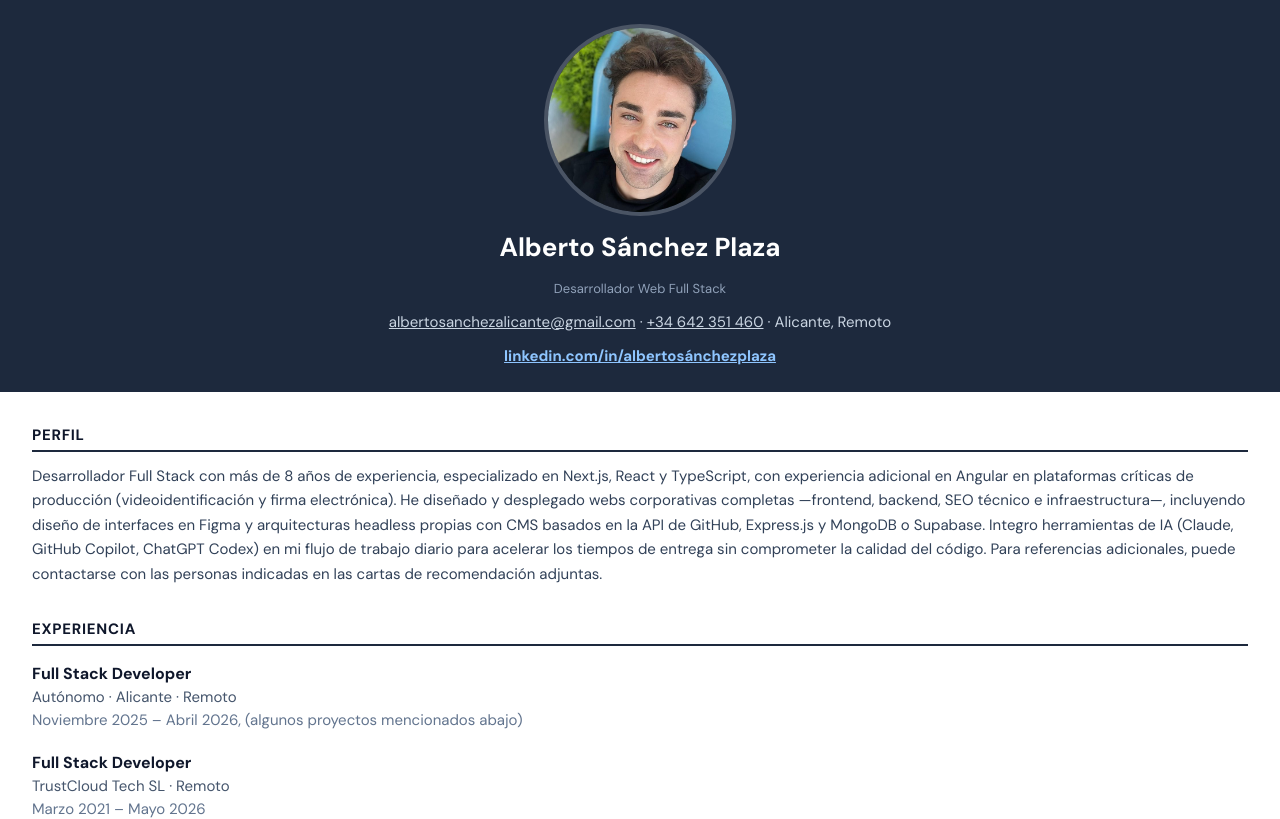
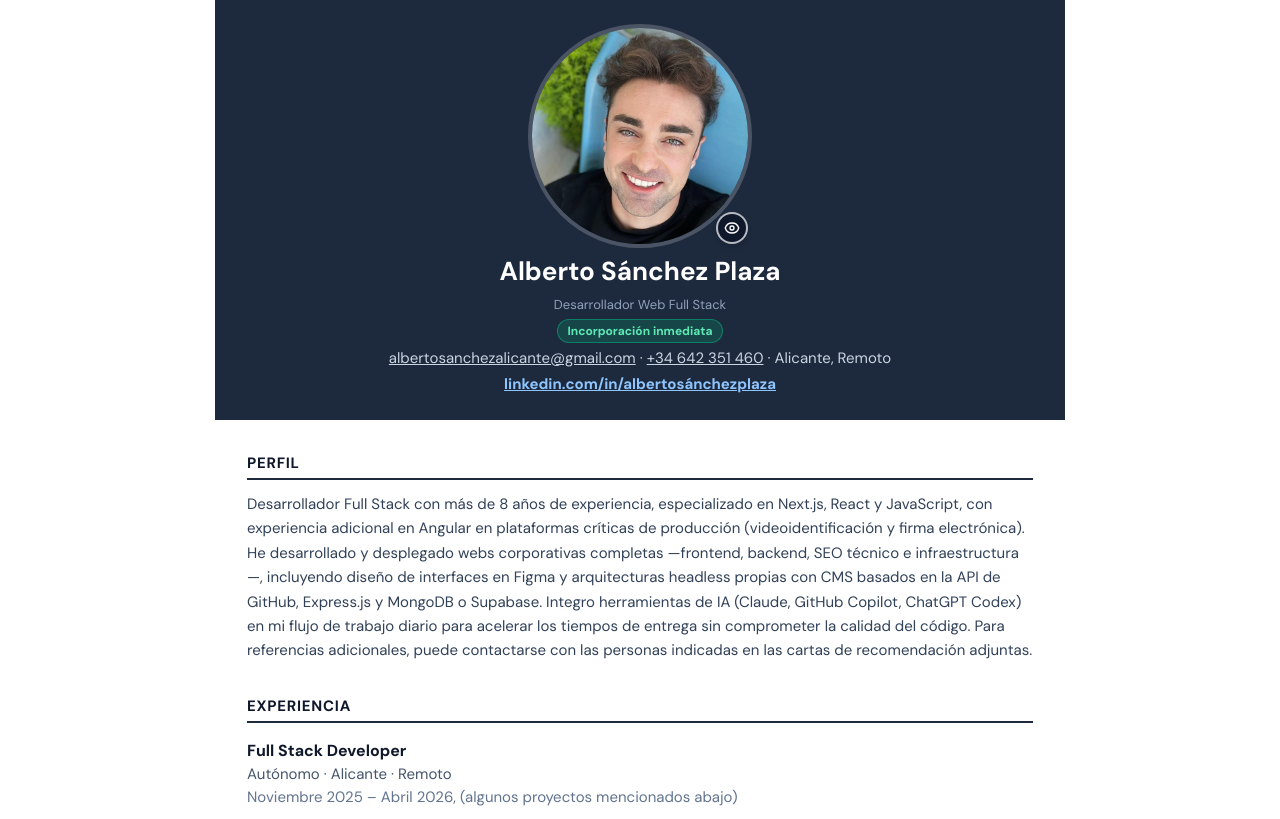
Before and after one commit to AlbertoSP-WEB/cv-developer, a Next.js app: page / in a window 1280 px wide. Shown: the top 819 px of the page. Built offline with nearby package versions, Linux system fonts and the light colour scheme.

Commit message:
añadida incorporacion inmediata

```diff
--- a/app/components/CvMain.js
+++ b/app/components/CvMain.js
@@ -1,16 +1,16 @@
 export default function CvMain() {
   return (
-    <main className="flex-1 p-6 md:p-8 print:p-4 bg-white">
-      <section className="mb-8 print:mb-3">
+    <main className="flex-1 p-6 md:p-8 print:p-2 bg-white">
+      <section className="mb-8 print:mb-2">
         <h2 className="text-slate-900 text-[15px] print:text-[13px] font-extrabold uppercase tracking-wider border-b-2 border-slate-800 pb-1 mb-3 print:mb-1">
           Perfil
         </h2>
         <p className="text-slate-700 text-[15px] print:text-[12px] leading-relaxed print:leading-tight">
-          Desarrollador Full Stack con más de 8 años de experiencia, especializado en Next.js, React y TypeScript, con experiencia adicional en Angular en plataformas críticas de producción (videoidentificación y firma electrónica). He diseñado y desplegado webs corporativas completas —frontend, backend, SEO técnico e infraestructura—, incluyendo diseño de interfaces en Figma y arquitecturas headless propias con CMS basados en la API de GitHub, Express.js y MongoDB o Supabase. Integro herramientas de IA (Claude, GitHub Copilot, ChatGPT Codex) en mi flujo de trabajo diario para acelerar los tiempos de entrega sin comprometer la calidad del código. Para referencias adicionales, puede contactarse con las personas indicadas en las cartas de recomendación adjuntas.
+          Desarrollador Full Stack con más de 8 años de experiencia, especializado en Next.js, React y JavaScript, con experiencia adicional en Angular en plataformas críticas de producción (videoidentificación y firma electrónica). He desarrollado y desplegado webs corporativas completas —frontend, backend, SEO técnico e infraestructura—, incluyendo diseño de interfaces en Figma y arquitecturas headless propias con CMS basados en la API de GitHub, Express.js y MongoDB o Supabase. Integro herramientas de IA (Claude, GitHub Copilot, ChatGPT Codex) en mi flujo de trabajo diario para acelerar los tiempos de entrega sin comprometer la calidad del código. Para referencias adicionales, puede contactarse con las personas indicadas en las cartas de recomendación adjuntas.
         </p>
       </section>
 
-      <section className="mb-8 print:mb-3">
+      <section className="mb-4 print:mb-1">
         <h2 className="text-slate-900 text-[15px] print:text-[13px] font-extrabold uppercase tracking-wider border-b-2 border-slate-800 pb-1 mb-4 print:mb-1">
           Experiencia
         </h2>
@@ -41,8 +41,8 @@ export default function CvMain() {
               className="text-blue-700 font-semibold underline"
             >
               idvia.com
-            </a>{" "}
-            y desarrollé Qryption de forma independiente (Next.js, Express.js, MongoDB, APIs REST). También he trabajado en el frontend con Angular en el proyecto principal de la empresa,{" "}
+            </a>
+            . También he trabajado en el frontend con Angular en el proyecto principal de la empresa,{" "}
             <a
               href="https://trustcloud.tech"
               target="_blank"
@@ -54,13 +54,13 @@ export default function CvMain() {
             , una plataforma de videoidentificación y firma electrónica y plataforma de gestión integral.
           </p>
         </div>
-        <div className="mb-5 print:mb-2">
+        <div className="mb-5 print:mb-1">
           <h3 className="text-slate-900 font-bold text-[16px] print:text-[13px]">Otras empresas</h3>
           <p className="text-slate-500 text-[15px] print:text-[12px]">2018 – 2019</p>
         </div>
       </section>
 
-      <section className="mb-8 print:mb-3">
+      <section className="mb-8 print:mb-2">
         <h2 className="text-slate-900 text-[15px] print:text-[13px] font-extrabold uppercase tracking-wider border-b-2 border-slate-800 pb-1 mb-4 print:mb-1">
           Proyectos
         </h2>
@@ -101,7 +101,8 @@ export default function CvMain() {
             </a>
           </h3>
           <p className="text-slate-600 text-[15px] print:text-[12px] leading-relaxed print:leading-tight">
-            Academia de inglés con blog (CMS propio), panel admin y SEO avanzado. Stack: Next.js, React, Tailwind, GitHub API, Mailjet.{" "}
+            Academia de inglés con blog (CMS propio), panel admin y SEO avanzado. Stack: Next.js, React, Tailwind, GitHub API, Mailjet.
+            <br />
             <a
               href="/Carta-de-recomendacion-schoola.pdf"
               target="_blank"
@@ -125,7 +126,8 @@ export default function CvMain() {
             </a>
           </h3>
           <p className="text-slate-600 text-[15px] print:text-[12px] leading-relaxed print:leading-tight">
-            Web de un gimnasio en producción, con calendario de clases dinámico y cookies RGPD. Stack: React, Gatsby, Sass/Bootstrap.{" "}
+            Web de un gimnasio en producción, con calendario de clases dinámico y cookies RGPD. Stack: React, Gatsby, Sass/Bootstrap.
+            <br />
             <a
               href="/Carta-de-recomendacion-carolinasgym.pdf"
               target="_blank"
@@ -170,7 +172,7 @@ export default function CvMain() {
         </div>
       </section>
 
-      <section className="mb-4 print:mb-2">
+      <section className="mb-4 print:mb-1">
         <h2 className="text-slate-900 text-[15px] print:text-[13px] font-extrabold uppercase tracking-wider border-b-2 border-slate-800 pb-1 mb-4 print:mb-1">
           Educación
         </h2>
@@ -183,7 +185,7 @@ export default function CvMain() {
         </div>
       </section>
 
-      <section className="mb-4 print:mb-2">
+      <section className="mb-4 print:mb-1">
         <h2 className="text-slate-900 text-[15px] print:text-[13px] font-extrabold uppercase tracking-wider border-b-2 border-slate-800 pb-1 mb-4 print:mb-1">
           Habilidades
         </h2>
--- a/app/components/CvSidebar.js
+++ b/app/components/CvSidebar.js
@@ -6,22 +6,47 @@ export default function CvSidebar() {
   const [isPhotoOpen, setIsPhotoOpen] = useState(false);
 
   return (
-    <header className="w-full p-6 print:p-4 flex flex-col items-center gap-3 print:gap-2 bg-slate-800 text-center">
+    <header className="w-full p-6 print:p-1 flex flex-col items-center gap-1 print:gap-0.5 bg-slate-800 text-center">
       <div
-        className="relative w-48 h-48 print:w-20 print:h-20 cursor-pointer group"
+        className="relative w-56 h-56 print:w-28 print:h-28 cursor-pointer group"
         onClick={() => setIsPhotoOpen(true)}
       >
         <img
-          className="w-48 h-48 print:w-20 print:h-20 rounded-full object-cover border-4 border-white/20 group-hover:opacity-90 transition-opacity"
+          className="w-56 h-56 print:w-28 print:h-28 rounded-full object-cover border-4 border-white/20 group-hover:opacity-90 transition-opacity"
           src="/profile.jpg"
           alt="Retrato profesional de un joven desarrollador"
         />
+        <div className="absolute bottom-1 right-1 flex items-center justify-center w-8 h-8 rounded-full bg-slate-900 border-2 border-white/70 shadow-md print:hidden">
+          <svg
+            className="w-4 h-4 text-white"
+            fill="none"
+            viewBox="0 0 24 24"
+            strokeWidth={2}
+            stroke="currentColor"
+            aria-hidden="true"
+          >
+            <path
+              strokeLinecap="round"
+              strokeLinejoin="round"
+              d="M2.036 12.322a1.012 1.012 0 010-.639C3.423 7.51 7.36 4.5 12 4.5c4.638 0 8.573 3.007 9.963 7.178.07.207.07.431 0 .639C20.577 16.49 16.64 19.5 12 19.5c-4.638 0-8.573-3.007-9.963-7.178z"
+            />
+            <path
+              strokeLinecap="round"
+              strokeLinejoin="round"
+              d="M15 12a3 3 0 11-6 0 3 3 0 016 0z"
+            />
+          </svg>
         </div>
+      </div>
+      <div className="flex flex-col items-center gap-1 print:gap-0">
         <h1 className="font-bold text-white text-[26px] print:text-[20px]">
           Alberto Sánchez Plaza
         </h1>
         <p className="text-slate-400 text-[13px] print:text-[12px]">
           Desarrollador Web Full Stack
+        </p>
+        <p className="inline-block px-2.5 py-0.5 rounded-full bg-emerald-500/20 border border-emerald-400/40 text-emerald-300 text-[12px] print:text-[11px] font-semibold">
+          Incorporación inmediata
         </p>
         <p className="text-slate-300 text-[15px] print:text-[12px]">
           <a href="mailto:albertosanchezalicante@gmail.com" className="underline">
@@ -33,6 +58,7 @@ export default function CvSidebar() {
           </a>{" "}
           · Alicante, Remoto
         </p>
+      </div>
       <p className="text-slate-300 text-[15px] print:text-[12px]">
         <a
           href="https://www.linkedin.com/in/albertosánchezplaza"
--- a/app/page.js
+++ b/app/page.js
@@ -3,7 +3,7 @@ import CvMain from "./components/CvMain";
 
 export default function Home() {
   return (
-    <div className="w-full min-h-screen print:min-h-0 flex flex-col bg-white">
+    <div className="w-full min-h-screen print:min-h-0 flex flex-col bg-white mx-auto max-w-212.5 print:max-w-none print:mx-0">
       <CvSidebar />
       <CvMain />
     </div>
```
Lines whose indentation alone changed are shown as unchanged.
